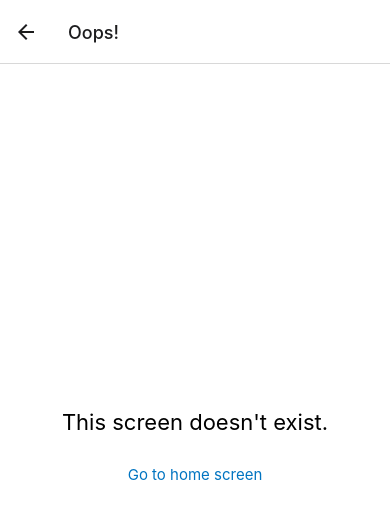
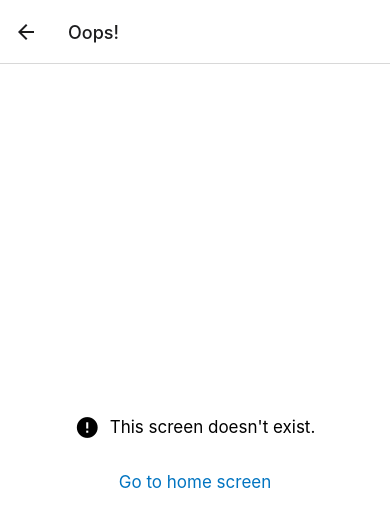
Before and after one commit to WildPastry/JustForToday, a React Native app: screen /NotFound in a window 390 px wide. Shown: the top 526 px of the page. Built offline with nearby package versions, Linux system fonts and the light colour scheme; what expo-linking would draw is missing.

Commit message:
Fixing error and not found screens

```diff
--- a/app/screens/ErrorScreen.tsx
+++ b/app/screens/ErrorScreen.tsx
@@ -1,17 +1,28 @@
-import { FontDisplay } from '../components/styles/StyledText';
+import { ColorSchemeName, StyleSheet } from 'react-native';
+import { Text, View } from '../components/styles/Themed';
+import Colours from '../constants/Colours';
 import Control from '../constants/Control';
 import { IDeviceSize } from '../types/generic.types';
-import { StyleSheet } from 'react-native';
-import { View } from '../components/styles/Themed';
+import { MaterialIcons } from '@expo/vector-icons';
 import getDeviceSize from '../constants/Layout';
+import useColorScheme from '../hooks/useColorScheme';
 
 const ErrorScreen: React.FC = (): JSX.Element => {
   // Screen settings
+  const colorScheme: NonNullable<ColorSchemeName> = useColorScheme();
   const deviceSize: IDeviceSize[keyof IDeviceSize] = getDeviceSize();
 
   return (
     <View style={[styles.container, Control[deviceSize].container]}>
-      <FontDisplay style={Control[deviceSize].title}>ErrorScreen</FontDisplay>
+      <View style={styles.errorContainer}>
+        <MaterialIcons
+          style={styles.errorIcon}
+          name='error'
+          size={Control[deviceSize].icon}
+          color={Colours[colorScheme].text}
+        />
+        <Text style={Control[deviceSize].text}>Error, please try again.</Text>
+      </View>
     </View>
   );
 };
@@ -21,6 +32,12 @@ const styles = StyleSheet.create({
     alignItems: 'center',
     flex: 1,
     justifyContent: 'center'
+  },
+  errorContainer: {
+    flexDirection: 'row'
+  },
+  errorIcon: {
+    paddingRight: 10
   }
 });
 
--- a/app/screens/Home.tsx
+++ b/app/screens/Home.tsx
@@ -1,5 +1,4 @@
 import React, { useRef } from 'react';
-
 import { AppState } from '../redux/store';
 import Control from '../constants/Control';
 import ErrorScreen from './ErrorScreen';
--- a/app/screens/NotFoundScreen.tsx
+++ b/app/screens/NotFoundScreen.tsx
@@ -1,25 +1,36 @@
-import { StyleSheet, TouchableOpacity } from 'react-native';
+import { ColorSchemeName, StyleSheet, TouchableOpacity } from 'react-native';
 import { Text, View } from '../components/styles/Themed';
 import Colours from '../constants/Colours';
 import Control from '../constants/Control';
 import { IDeviceSize } from '../types/generic.types';
+import { MaterialIcons } from '@expo/vector-icons';
 import { RootStackScreenProps } from '../types/navigation.types';
 import getDeviceSize from '../constants/Layout';
+import useColorScheme from '../hooks/useColorScheme';
 
 export default function NotFoundScreen({
   navigation
 }: RootStackScreenProps<'NotFound'>) {
   // Screen settings
+  const colorScheme: NonNullable<ColorSchemeName> = useColorScheme();
   const deviceSize: IDeviceSize[keyof IDeviceSize] = getDeviceSize();
 
   return (
     <View style={[styles.container, Control[deviceSize].container]}>
-      <Text style={Control[deviceSize].title}>This screen doesn't exist.</Text>
+      <View style={styles.notFoundContainer}>
+        <MaterialIcons
+          style={styles.notFoundIcon}
+          name='error'
+          size={Control[deviceSize].icon}
+          color={Colours[colorScheme].text}
+        />
+        <Text style={Control[deviceSize].text}>This screen doesn't exist.</Text>
+      </View>
       <TouchableOpacity
         onPress={() => navigation.replace('Root')}
         style={styles.link}>
         <Text
-          style={styles.linkText}
+          style={Control[deviceSize].text}
           lightColor={Colours.light.link}
           darkColor={Colours.dark.link}>
           Go to home screen
@@ -35,11 +46,13 @@ const styles = StyleSheet.create({
     flex: 1,
     justifyContent: 'center'
   },
+  notFoundContainer: {
+    flexDirection: 'row'
+  },
+  notFoundIcon: {
+    paddingRight: 10
+  },
   link: {
-    marginTop: 15,
-    paddingVertical: 15
-  },
-  linkText: {
-    fontSize: 15
+    marginTop: 30
   }
 });
```
